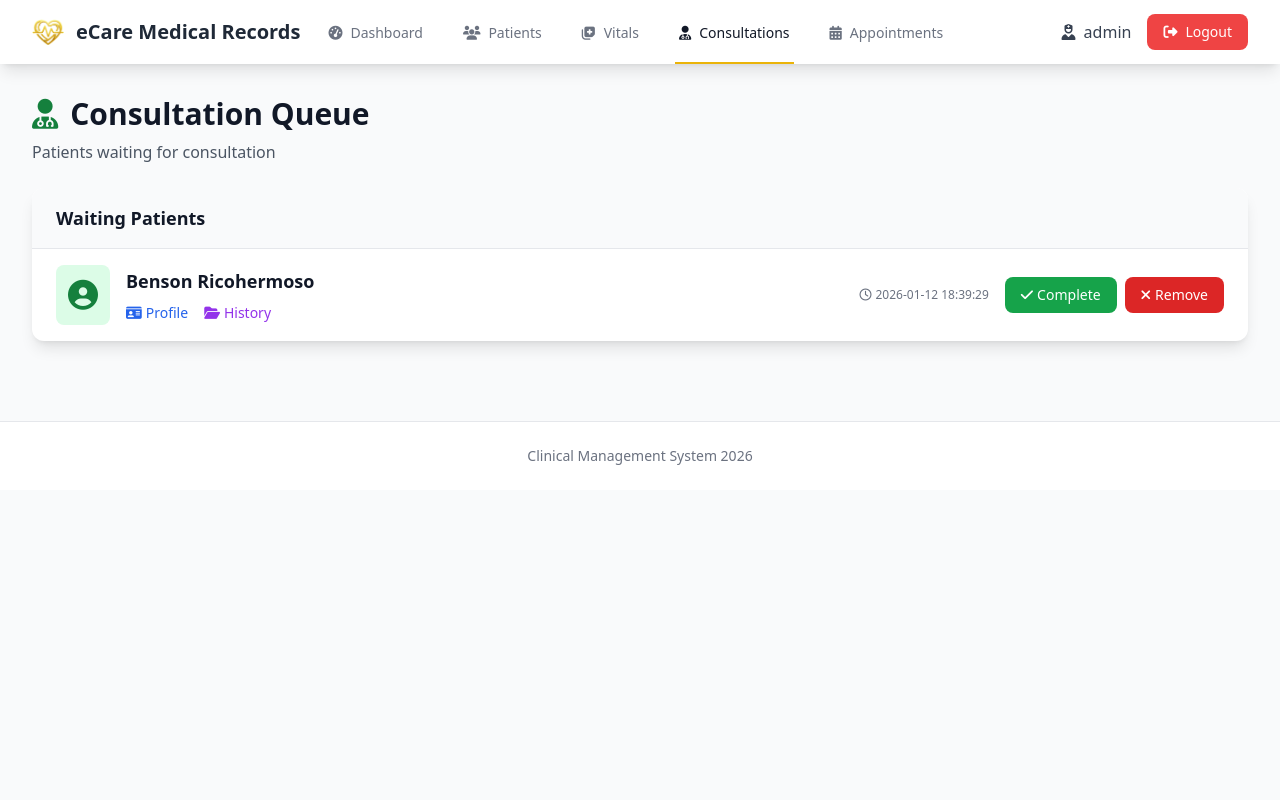
After one commit to BensonRicohermoso/Clinic-Management-System, a Flask app: page /consultations in a window 1280 px wide. The commit adds this page. Run offline with Flask 3, Linux system fonts and the light colour scheme; a user stored in the database is signed in; data comes from the database, SQL or seed files in the repository; some libraries are stand-ins or nearby versions.

Commit message:
add consultation page

```diff
--- a/app.py
+++ b/app.py
@@ -105,7 +105,8 @@ def patients():
     patients_list = db.execute(
         'SELECT * FROM patients ORDER BY name'
     ).fetchall()
-    return render_template('patients.html', patients=patients_list)
+    today = datetime.now().strftime('%Y-%m-%d')
+    return render_template('patients.html', patients=patients_list, today=today)
 
 @app.route('/patients/add', methods=['POST'])
 @login_required
@@ -130,17 +131,22 @@ def add_patient():
 @app.route('/patients/edit/<int:id>', methods=['POST'])
 @login_required
 def edit_patient(id):
-    db = get_db()
-    db.execute(
-        '''UPDATE patients
-           SET name=?, date_of_birth=?, gender=?, blood_type=?, allergies=?, contact=?, address=?
-           WHERE id=?''',
-        (request.form['name'], request.form['date_of_birth'], request.form['gender'],
-         request.form['blood_type'], request.form['allergies'],
-         request.form['contact'], request.form['address'], id)
-    )
-    db.commit()
-    flash('Patient updated successfully!', 'success')
+    try:
+        db = get_db()
+        db.execute(
+            '''UPDATE patients
+               SET name=?, date_of_birth=?, gender=?, blood_type=?, allergies=?, contact=?, address=?
+               WHERE id=?''',
+            (request.form['name'], request.form['date_of_birth'], request.form['gender'],
+             request.form['blood_type'], request.form['allergies'],
+             request.form['contact'], request.form['address'], id)
+        )
+        db.commit()
+        flash('Patient updated successfully!', 'success')
+    except KeyError as e:
+        flash(f'Missing field: {str(e)}. Please refresh the page and try again.', 'error')
+    except Exception as e:
+        flash(f'Error updating patient: {str(e)}', 'error')
     return redirect(url_for('patients'))
 
 @app.route('/patients/delete/<int:id>')
@@ -205,6 +211,13 @@ def appointments():
 @app.route('/appointments/add', methods=['POST'])
 @login_required
 def add_appointment():
+    appt_date = request.form['date']
+    today = datetime.now().strftime('%Y-%m-%d')
+
+    if appt_date < today:
+        flash('Cannot schedule appointments in the past!', 'error')
+        return redirect(url_for('appointments'))
+
     db = get_db()
     db.execute(
         '''INSERT INTO appointments (patient_id, date, time, reason, status)
@@ -234,6 +247,90 @@ def delete_appointment(id):
     flash('Appointment deleted successfully!', 'info')
     return redirect(url_for('appointments'))
 
+# Consultations
+@app.route('/consultations')
+@login_required
+def consultations():
+    db = get_db()
+    consultations_list = db.execute(
+        '''SELECT c.*, p.name, p.date_of_birth, p.gender, p.blood_type,
+                  p.allergies, p.contact, p.address
+           FROM consultations c
+           JOIN patients p ON c.patient_id = p.id
+           WHERE c.status = 'waiting'
+           ORDER BY c.created_at ASC'''
+    ).fetchall()
+    return render_template('consultations.html', consultations=consultations_list)
+
+@app.route('/consultations/add/<int:patient_id>')
+@login_required
+def add_to_consultation(patient_id):
+    db = get_db()
+    # Check if patient already in consultation queue
+    existing = db.execute(
+        'SELECT * FROM consultations WHERE patient_id = ? AND status = "waiting"',
+        (patient_id,)
+    ).fetchone()
+
+    if existing:
+        flash('Patient is already in consultation queue!', 'warning')
+    else:
+        db.execute(
+            'INSERT INTO consultations (patient_id, added_by) VALUES (?, ?)',
+            (patient_id, session['username'])
+        )
+        db.commit()
+        flash('Patient added to consultation queue!', 'success')
+    return redirect(url_for('patients'))
+
+@app.route('/consultations/remove/<int:id>')
+@login_required
+def remove_from_consultation(id):
+    db = get_db()
+    db.execute('DELETE FROM consultations WHERE id=?', (id,))
+    db.commit()
+    flash('Patient removed from consultation queue!', 'info')
+    return redirect(url_for('consultations'))
+
+@app.route('/consultations/complete/<int:id>')
+@login_required
+def complete_consultation(id):
+    db = get_db()
+    db.execute('UPDATE consultations SET status="completed" WHERE id=?', (id,))
+    db.commit()
+    flash('Consultation completed!', 'success')
+    return redirect(url_for('consultations'))
+
+@app.route('/api/patient/<int:patient_id>/history')
+@login_required
+def get_patient_history(patient_id):
+    db = get_db()
+
+    # Get patient info
+    patient = db.execute('SELECT * FROM patients WHERE id=?', (patient_id,)).fetchone()
+
+    # Get vitals history
+    vitals = db.execute(
+        '''SELECT * FROM vitals
+           WHERE patient_id=?
+           ORDER BY recorded_at DESC''',
+        (patient_id,)
+    ).fetchall()
+
+    # Get appointments history
+    appointments = db.execute(
+        '''SELECT * FROM appointments
+           WHERE patient_id=?
+           ORDER BY date DESC, time DESC''',
+        (patient_id,)
+    ).fetchall()
+
+    return jsonify({
+        'patient': dict(patient) if patient else None,
+        'vitals': [dict(v) for v in vitals],
+        'appointments': [dict(a) for a in appointments]
+    })
+
 # TODO: add more api endpoints later
 @app.route('/api/patients')
 @login_required
--- /dev/null
+++ b/templates/consultations.html
@@ -0,0 +1,397 @@
+{% extends "layout.html" %}
+
+{% block title %}Consultations - Clinical Management System{% endblock %}
+
+{% block content %}
+<div class="slide-in">
+    <div class="mb-6">
+        <h1 class="text-3xl font-bold text-gray-900">
+            <i class="fas fa-user-md mr-3 text-green-700"></i>Consultation Queue
+        </h1>
+        <p class="text-gray-600 mt-2">Patients waiting for consultation</p>
+    </div>
+
+    <!-- Consultations List -->
+    <div class="bg-white rounded-xl shadow-lg overflow-hidden">
+        <div class="px-6 py-4 bg-gray-50 border-b">
+            <h2 class="text-lg font-semibold text-gray-900">Waiting Patients</h2>
+        </div>
+
+        {% if consultations %}
+        <div class="divide-y divide-gray-200">
+            {% for consult in consultations %}
+            <div class="px-6 py-4 hover:bg-gray-50 flex items-center justify-between">
+                <div class="flex items-center space-x-4 flex-1">
+                    <div class="bg-green-100 rounded-lg p-3">
+                        <i class="fas fa-user-circle text-green-700 text-3xl"></i>
+                    </div>
+                    <div class="flex-1">
+                        <p class="font-semibold text-gray-900 text-lg">{{ consult.name }}</p>
+                        <div class="flex gap-4 mt-2">
+                            <button onclick='openPatientProfile({{ consult.patient_id }}, `{{ consult.name }}`, `{{ consult.date_of_birth }}`, `{{ consult.gender }}`, `{{ consult.blood_type }}`, `{{ consult.allergies }}`, `{{ consult.contact }}`, `{{ consult.address }}`, `{{ consult.created_at }}`)'
+                                    class="text-blue-600 hover:text-blue-900 text-sm font-medium"
+                                    title="View Profile">
+                                <i class="fas fa-id-card mr-1"></i>Profile
+                            </button>
+                            <button onclick='openHistoryModal({{ consult.patient_id }}, `{{ consult.name }}`)'
+                                    class="text-purple-600 hover:text-purple-900 text-sm font-medium"
+                                    title="View History">
+                                <i class="fas fa-folder-open mr-1"></i>History
+                            </button>
+                        </div>
+                    </div>
+                </div>
+                <div class="flex items-center gap-2">
+                    <span class="text-xs text-gray-500 mr-2">
+                        <i class="far fa-clock mr-1"></i>{{ consult.created_at }}
+                    </span>
+                    <a href="{{ url_for('complete_consultation', id=consult.id) }}"
+                       onclick="return confirm('Mark this consultation as complete?')"
+                       class="bg-green-600 hover:bg-green-700 text-white px-4 py-2 rounded-lg text-sm font-medium"
+                       title="Complete Consultation">
+                        <i class="fas fa-check mr-1"></i>Complete
+                    </a>
+                    <a href="{{ url_for('remove_from_consultation', id=consult.id) }}"
+                       onclick="return confirm('Remove this patient from consultation queue?')"
+                       class="bg-red-600 hover:bg-red-700 text-white px-4 py-2 rounded-lg text-sm font-medium"
+                       title="Remove from Queue">
+                        <i class="fas fa-times mr-1"></i>Remove
+                    </a>
+                </div>
+            </div>
+            {% endfor %}
+        </div>
+        {% else %}
+        <div class="text-center py-12 text-gray-500">
+            <i class="fas fa-user-md text-5xl mb-4 opacity-50"></i>
+            <p class="text-lg">No patients in consultation queue</p>
+            <a href="{{ url_for('patients') }}" class="text-green-600 hover:text-green-800 text-sm font-medium mt-2 inline-block">
+                Go to Patients <i class="fas fa-arrow-right ml-1"></i>
+            </a>
+        </div>
+        {% endif %}
+    </div>
+</div>
+
+<!-- Patient Profile Modal -->
+<div id="profileModal" class="hidden fixed inset-0 bg-gray-600 bg-opacity-50 overflow-y-auto h-full w-full z-50">
+    <div class="relative top-10 mx-auto p-5 border w-full max-w-3xl shadow-lg rounded-xl bg-white">
+        <!-- Clinic Header -->
+        <div class="bg-gradient-to-r from-green-700 to-green-600 text-white px-6 py-4 rounded-t-xl">
+            <div class="flex justify-between items-start">
+                <div>
+                    <h2 class="text-2xl font-bold">eCare Medical Records</h2>
+                    <div class="mt-2 text-sm space-y-1">
+                        <p><i class="fas fa-phone mr-2"></i>Contact: +1 (555) 123-4567</p>
+                        <p><i class="fas fa-envelope mr-2"></i>Email: info@ecaremedical.com</p>
+                    </div>
+                </div>
+                <button onclick="closeProfileModal()" class="text-white hover:text-gray-200" title="Close" aria-label="Close modal">
+                    <i class="fas fa-times text-2xl"></i>
+                </button>
+            </div>
+            <div class="mt-3 text-sm">
+                <p><i class="far fa-calendar-plus mr-2"></i>Patient Added: <span id="profile_added_date"></span></p>
+            </div>
+        </div>
+
+        <!-- Patient Information -->
+        <div class="p-6">
+            <h3 class="text-xl font-bold text-gray-900 mb-4 flex items-center">
+                <i class="fas fa-user-circle text-green-700 mr-2"></i>Patient Information
+            </h3>
+
+            <div class="grid grid-cols-1 md:grid-cols-2 gap-4">
+                <div class="bg-gray-50 p-4 rounded-lg">
+                    <label class="text-sm font-medium text-gray-500">Full Name</label>
+                    <p class="text-lg font-semibold text-gray-900 mt-1" id="profile_name"></p>
+                </div>
+
+                <div class="bg-gray-50 p-4 rounded-lg">
+                    <label class="text-sm font-medium text-gray-500">Date of Birth</label>
+                    <p class="text-lg font-semibold text-gray-900 mt-1" id="profile_dob"></p>
+                </div>
+
+                <div class="bg-gray-50 p-4 rounded-lg">
+                    <label class="text-sm font-medium text-gray-500">Age</label>
+                    <p class="text-lg font-semibold text-gray-900 mt-1"><span class="calculate-age-modal"></span> years old</p>
+                </div>
+
+                <div class="bg-gray-50 p-4 rounded-lg">
+                    <label class="text-sm font-medium text-gray-500">Gender</label>
+                    <p class="text-lg font-semibold text-gray-900 mt-1" id="profile_gender"></p>
+                </div>
+
+                <div class="bg-gray-50 p-4 rounded-lg">
+                    <label class="text-sm font-medium text-gray-500">Blood Type</label>
+                    <p class="text-lg font-semibold text-red-700 mt-1" id="profile_blood_type"></p>
+                </div>
+
+                <div class="bg-gray-50 p-4 rounded-lg">
+                    <label class="text-sm font-medium text-gray-500">Contact Number</label>
+                    <p class="text-lg font-semibold text-gray-900 mt-1" id="profile_contact"></p>
+                </div>
+
+                <div class="bg-gray-50 p-4 rounded-lg md:col-span-2">
+                    <label class="text-sm font-medium text-gray-500">Address</label>
+                    <p class="text-lg font-semibold text-gray-900 mt-1" id="profile_address"></p>
+                </div>
+
+                <div class="bg-red-50 p-4 rounded-lg md:col-span-2 border-l-4 border-red-500">
+                    <label class="text-sm font-medium text-red-700 flex items-center">
+                        <i class="fas fa-exclamation-triangle mr-2"></i>Allergies
+                    </label>
+                    <p class="text-lg font-semibold text-red-900 mt-1" id="profile_allergies"></p>
+                </div>
+            </div>
+
+            <div class="mt-6 flex justify-end">
+                <button onclick="closeProfileModal()" class="px-6 py-2 bg-gray-600 hover:bg-gray-700 text-white rounded-lg">
+                    Close
+                </button>
+            </div>
+        </div>
+    </div>
+</div>
+
+<!-- Patient History Modal -->
+<div id="historyModal" class="hidden fixed inset-0 bg-gray-600 bg-opacity-50 overflow-y-auto h-full w-full z-50">
+    <div class="relative top-5 mx-auto p-5 border w-full max-w-5xl shadow-lg rounded-xl bg-white mb-10">
+        <div class="flex justify-between items-center mb-4 border-b pb-4">
+            <h3 class="text-2xl font-bold text-gray-900 flex items-center">
+                <i class="fas fa-folder-open text-purple-700 mr-3"></i>
+                <span id="history_patient_name"></span> - Medical History
+            </h3>
+            <div class="flex gap-2">
+                <button onclick="downloadPDF()" class="bg-red-600 hover:bg-red-700 text-white px-4 py-2 rounded-lg font-medium">
+                    <i class="fas fa-file-pdf mr-2"></i>Download PDF
+                </button>
+                <button onclick="closeHistoryModal()" class="text-gray-400 hover:text-gray-600" title="Close" aria-label="Close modal">
+                    <i class="fas fa-times text-2xl"></i>
+                </button>
+            </div>
+        </div>
+
+        <!-- Content to be printed/exported -->
+        <div id="historyContent" class="space-y-6">
+            <!-- Clinic Header for PDF -->
+            <div class="text-center border-b pb-4 print-only" style="display: none;">
+                <h1 class="text-3xl font-bold text-gray-900">eCare Medical Records</h1>
+                <p class="text-sm text-gray-600 mt-1">Contact: +1 (555) 123-4567 | Email: info@ecaremedical.com</p>
+                <p class="text-lg font-semibold text-gray-800 mt-2">Patient Medical History Report</p>
+            </div>
+
+            <!-- Patient Information Section -->
+            <div class="bg-gray-50 p-4 rounded-lg">
+                <h4 class="text-lg font-bold text-gray-900 mb-3 flex items-center">
+                    <i class="fas fa-user-circle text-green-700 mr-2"></i>Patient Information
+                </h4>
+                <div class="grid grid-cols-2 md:grid-cols-3 gap-4" id="patient_info_section">
+                    <!-- Will be populated dynamically -->
+                </div>
+            </div>
+
+            <!-- Vitals History Section -->
+            <div class="bg-blue-50 p-4 rounded-lg">
+                <h4 class="text-lg font-bold text-gray-900 mb-3 flex items-center">
+                    <i class="fas fa-notes-medical text-blue-700 mr-2"></i>Vital Signs History
+                </h4>
+                <div id="vitals_section">
+                    <!-- Will be populated dynamically -->
+                </div>
+            </div>
+
+            <!-- Appointments History Section -->
+            <div class="bg-yellow-50 p-4 rounded-lg">
+                <h4 class="text-lg font-bold text-gray-900 mb-3 flex items-center">
+                    <i class="fas fa-calendar-alt text-yellow-700 mr-2"></i>Appointments History
+                </h4>
+                <div id="appointments_section">
+                    <!-- Will be populated dynamically -->
+                </div>
+            </div>
+        </div>
+
+        <div class="mt-6 flex justify-end gap-3 border-t pt-4">
+            <button onclick="closeHistoryModal()" class="px-6 py-2 border border-gray-300 rounded-lg text-gray-700 hover:bg-gray-50">
+                Close
+            </button>
+        </div>
+    </div>
+</div>
+
+{% endblock %}
+
+{% block scripts %}
+<script src="https://cdnjs.cloudflare.com/ajax/libs/html2pdf.js/0.10.1/html2pdf.bundle.min.js"></script>
+<script>
+    let currentPatientName = '';
+
+    function openHistoryModal(patientId, patientName) {
+        currentPatientName = patientName;
+        document.getElementById('history_patient_name').textContent = patientName;
+
+        // Fetch patient history from API
+        fetch(`/api/patient/${patientId}/history`)
+            .then(response => response.json())
+            .then(data => {
+                populatePatientInfo(data.patient);
+                populateVitals(data.vitals);
+                populateAppointments(data.appointments);
+                document.getElementById('historyModal').classList.remove('hidden');
+            })
+            .catch(error => {
+                console.error('Error fetching patient history:', error);
+                alert('Error loading patient history');
+            });
+    }
+
+    function closeHistoryModal() {
+        document.getElementById('historyModal').classList.add('hidden');
+    }
+
+    function populatePatientInfo(patient) {
+        const section = document.getElementById('patient_info_section');
+        const age = getAge(patient.date_of_birth);
+
+        section.innerHTML = `
+            <div>
+                <label class="text-xs font-medium text-gray-500">Full Name</label>
+                <p class="text-sm font-semibold text-gray-900">${patient.name}</p>
+            </div>
+            <div>
+                <label class="text-xs font-medium text-gray-500">Date of Birth</label>
+                <p class="text-sm font-semibold text-gray-900">${patient.date_of_birth}</p>
+            </div>
+            <div>
+                <label class="text-xs font-medium text-gray-500">Age</label>
+                <p class="text-sm font-semibold text-gray-900">${age} years old</p>
+            </div>
+            <div>
+                <label class="text-xs font-medium text-gray-500">Gender</label>
+                <p class="text-sm font-semibold text-gray-900">${patient.gender}</p>
+            </div>
+            <div>
+                <label class="text-xs font-medium text-gray-500">Blood Type</label>
+                <p class="text-sm font-semibold text-red-700">${patient.blood_type || 'N/A'}</p>
+            </div>
+            <div>
+                <label class="text-xs font-medium text-gray-500">Contact Number</label>
+                <p class="text-sm font-semibold text-gray-900">${patient.contact || 'N/A'}</p>
+            </div>
+            <div class="col-span-2">
+                <label class="text-xs font-medium text-gray-500">Address</label>
+                <p class="text-sm font-semibold text-gray-900">${patient.address || 'N/A'}</p>
+            </div>
+            <div class="col-span-2 md:col-span-3">
+                <label class="text-xs font-medium text-red-500">Allergies</label>
+                <p class="text-sm font-semibold text-red-900">${patient.allergies || 'None'}</p>
+            </div>
+        `;
+    }
+
+    function populateVitals(vitals) {
+        const section = document.getElementById('vitals_section');
+
+        if (vitals.length === 0) {
+            section.innerHTML = '<p class="text-sm text-gray-500 italic">No vital signs recorded yet.</p>';
+            return;
+        }
+
+        let html = '<div class="space-y-3">';
+        vitals.forEach(vital => {
+            html += `
+                <div class="bg-white p-3 rounded border border-blue-200">
+                    <div class="flex justify-between items-start mb-2">
+                        <span class="text-xs font-semibold text-blue-700">Recorded: ${vital.recorded_at}</span>
+                        <span class="text-xs text-gray-600">By: ${vital.recorded_by}</span>
+                    </div>
+                    <div class="grid grid-cols-2 md:grid-cols-3 gap-2 text-xs">
+                        <div><span class="text-gray-600">BP:</span> <strong>${vital.blood_pressure}</strong></div>
+                        <div><span class="text-gray-600">HR:</span> <strong>${vital.heart_rate} bpm</strong></div>
+                        <div><span class="text-gray-600">Temp:</span> <strong>${vital.temperature}°C</strong></div>
+                        <div><span class="text-gray-600">RR:</span> <strong>${vital.respiratory_rate}/min</strong></div>
+                        <div><span class="text-gray-600">SpO2:</span> <strong>${vital.oxygen_saturation || 'N/A'}%</strong></div>
+                    </div>
+                    ${vital.notes ? `<p class="text-xs text-gray-700 mt-2"><strong>Notes:</strong> ${vital.notes}</p>` : ''}
+                </div>
+            `;
+        });
+        html += '</div>';
+        section.innerHTML = html;
+    }
+
+    function populateAppointments(appointments) {
+        const section = document.getElementById('appointments_section');
+
+        if (appointments.length === 0) {
+            section.innerHTML = '<p class="text-sm text-gray-500 italic">No appointments recorded yet.</p>';
+            return;
+        }
+
+        let html = '<div class="space-y-3">';
+        appointments.forEach(appt => {
+            const statusColor = appt.status === 'completed' ? 'green' :
+                               appt.status === 'cancelled' ? 'red' : 'blue';
+            html += `
+                <div class="bg-white p-3 rounded border border-yellow-200">
+                    <div class="flex justify-between items-start">
+                        <div>
+                            <p class="text-sm font-semibold text-gray-900">${appt.date} at ${appt.time}</p>
+                            <p class="text-xs text-gray-700 mt-1"><strong>Reason:</strong> ${appt.reason}</p>
+                            ${appt.notes ? `<p class="text-xs text-gray-600 mt-1"><strong>Notes:</strong> ${appt.notes}</p>` : ''}
+                        </div>
+                        <span class="px-2 py-1 text-xs font-semibold rounded-full bg-${statusColor}-100 text-${statusColor}-800">
+                            ${appt.status}
+                        </span>
+                    </div>
+                </div>
+            `;
+        });
+        html += '</div>';
+        section.innerHTML = html;
+    }
+
+    function downloadPDF() {
+        const element = document.getElementById('historyContent');
+
+        // Show print-only header
+        const printHeader = element.querySelector('.print-only');
+        printHeader.style.display = 'block';
+
+        const opt = {
+            margin: 10,
+            filename: `${currentPatientName.replace(/\s+/g, '_')}_Medical_History.pdf`,
+            image: { type: 'jpeg', quality: 0.98 },
+            html2canvas: { scale: 2 },
+            jsPDF: { unit: 'mm', format: 'a4', orientation: 'portrait' }
+        };
+
+        html2pdf().set(opt).from(element).save().then(() => {
+            // Hide print-only header after PDF generation
+            printHeader.style.display = 'none';
+        });
+    }
+
+    function openPatientProfile(id, name, dob, gender, blood_type, allergies, contact, address, added_date) {
+        document.getElementById('profile_name').textContent = name;
+        document.getElementById('profile_dob').textContent = dob;
+        document.getElementById('profile_gender').textContent = gender;
+        document.getElementById('profile_blood_type').textContent = blood_type || 'N/A';
+        document.getElementById('profile_allergies').textContent = allergies || 'None';
+        document.getElementById('profile_contact').textContent = contact || 'N/A';
+        document.getElementById('profile_address').textContent = address || 'N/A';
+        document.getElementById('profile_added_date').textContent = added_date;
+
+        // Calculate and display age
+        const age = getAge(dob);
+        document.querySelector('.calculate-age-modal').textContent = age;
+
+        document.getElementById('profileModal').classList.remove('hidden');
+    }
+
+    function closeProfileModal() {
+        document.getElementById('profileModal').classList.add('hidden');
+    }
+</script>
+{% endblock %}
--- a/templates/layout.html
+++ b/templates/layout.html
@@ -66,6 +66,10 @@
                            class="{% if request.endpoint == 'vitals' %}border-yellow-500 text-gray-900{% else %}border-transparent text-gray-500 hover:border-gray-300 hover:text-gray-700{% endif %} inline-flex items-center px-1 pt-1 border-b-2 text-sm font-medium">
                             <i class="fas fa-notes-medical mr-2"></i> Vitals
                         </a>
+                        <a href="{{ url_for('consultations') }}"
+                           class="{% if request.endpoint == 'consultations' %}border-yellow-500 text-gray-900{% else %}border-transparent text-gray-500 hover:border-gray-300 hover:text-gray-700{% endif %} inline-flex items-center px-1 pt-1 border-b-2 text-sm font-medium">
+                            <i class="fas fa-user-md mr-2"></i> Consultations
+                        </a>
                         <a href="{{ url_for('appointments') }}"
                            class="{% if request.endpoint == 'appointments' %}border-yellow-500 text-gray-900{% else %}border-transparent text-gray-500 hover:border-gray-300 hover:text-gray-700{% endif %} inline-flex items-center px-1 pt-1 border-b-2 text-sm font-medium">
                             <i class="fas fa-calendar-alt mr-2"></i> Appointments
```
Also changed, not shown: models/database.py (+14 -0 lines), templates/patients.html (+8 -2 lines), clinical_management.db.
